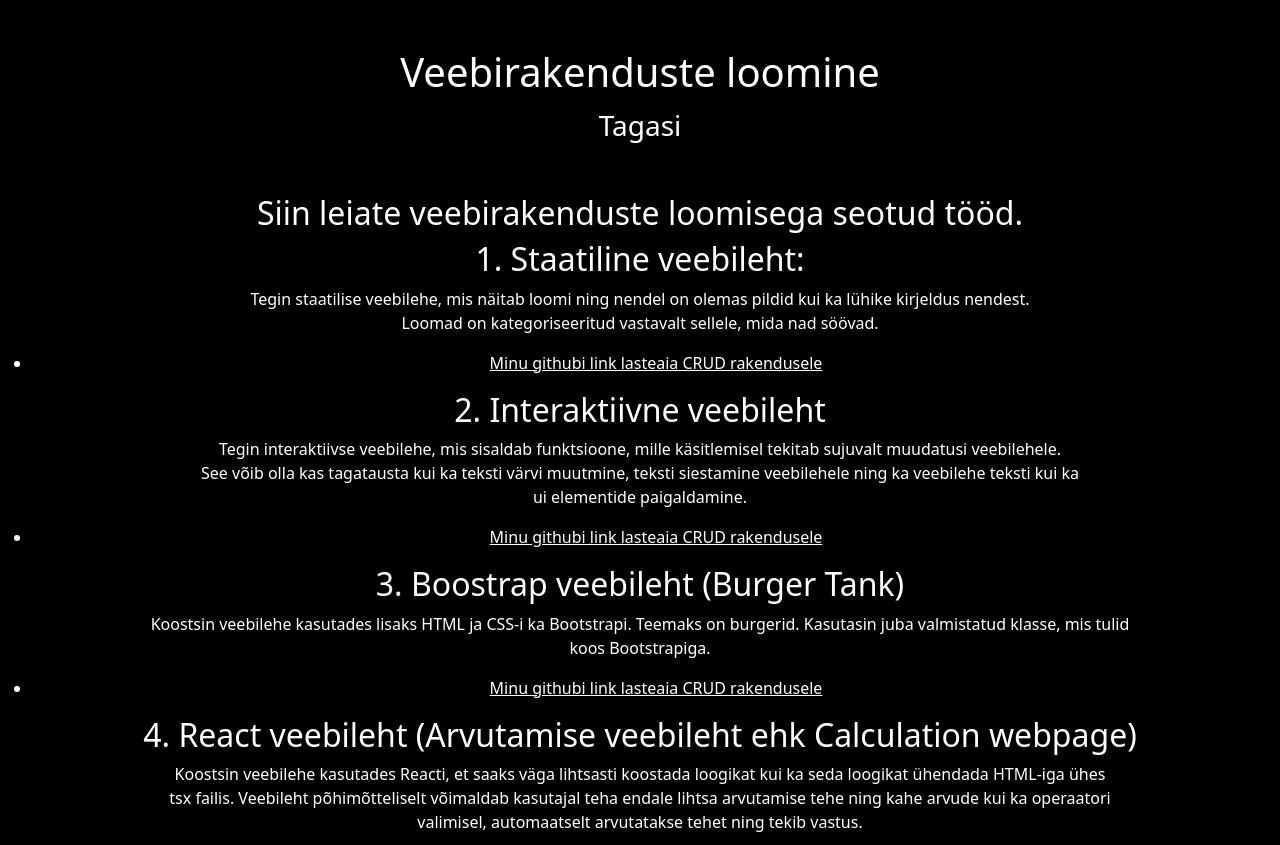
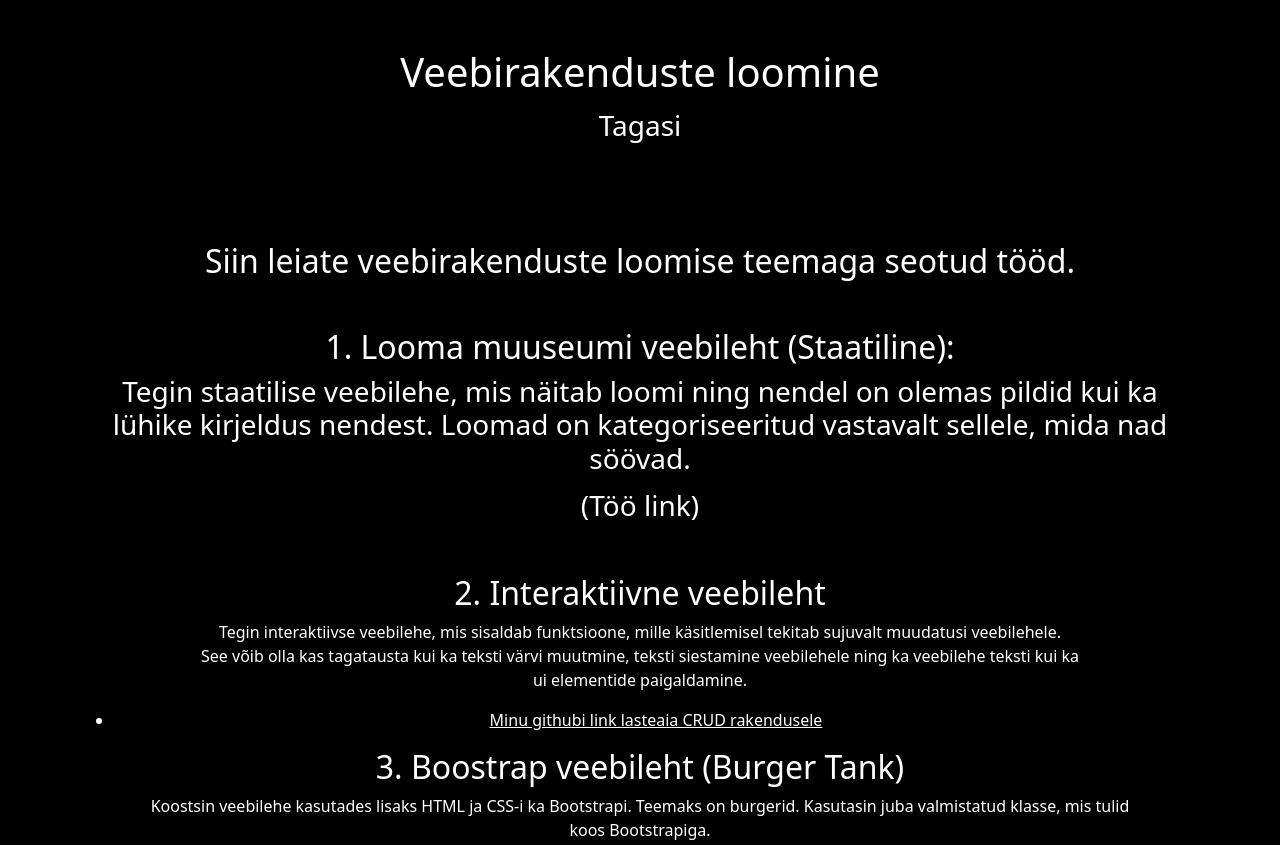
Before and after one commit to St11v3n/Stiiven_Ottens_Portfoolio, a website: page Tehtud_tööd/veebirakenduste_loomine.html in a window 1280 px wide. Shown: the top 845 px of the page. Drawn offline with nearby package versions, Linux system fonts and the light colour scheme.

Commit message:
Tegin muudatusi staatilise veebilehe osa vormistusele, muute paragrahvi <h3>-ks, kustutasin ebavajalikku nav kasutust linkile, mis ei ole isegi veebilehe navigatsiooniga seotud ning lisasin bootstrappe klasse juurde.

```diff
--- a/Tehtud_tööd/veebirakenduste_loomine.html
+++ b/Tehtud_tööd/veebirakenduste_loomine.html
@@ -18,21 +18,21 @@
         </div>
     </header>
 
-    <main>
-        <h2>Siin leiate veebirakenduste loomisega seotud tööd.</h2>
+    <main class="py-5">
+        <div class="container">
+            <h2 class="mb-5">Siin leiate veebirakenduste loomise teemaga seotud tööd.</h2>
 
-        <h2>1. Staatiline veebileht:</h2>
+            <h2>1. Looma muuseumi veebileht (Staatiline):</h2>
 
-        <p>
-            Tegin staatilise veebilehe, mis näitab loomi ning nendel on olemas pildid kui ka lühike kirjeldus nendest.<br/>
-            Loomad on kategoriseeritud vastavalt sellele, mida nad söövad.
-        </p>
+            <h3>
+                Tegin staatilise veebilehe, mis näitab loomi ning nendel on olemas pildid kui ka lühike kirjeldus nendest.
+                Loomad on kategoriseeritud vastavalt sellele, mida nad söövad.
+            </h3>
 
-        <nav>
-            <ul>
-                <li><a href="https://github.com/St11v3n/Stiiven-Ottens---Staatiline-veebileht">Minu githubi link lasteaia CRUD rakendusele</a></li>
-            </ul>
-        </nav>
+
+                <a class="text-decoration-none fs-3 mb-5 d-inline-block" href="https://github.com/St11v3n/Stiiven-Ottens---Staatiline-veebileht">(Töö link)</a>
+
+
 
 
         <h2>2. Interaktiivne veebileht</h2>
```
